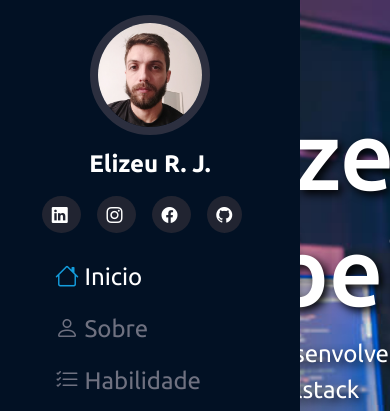
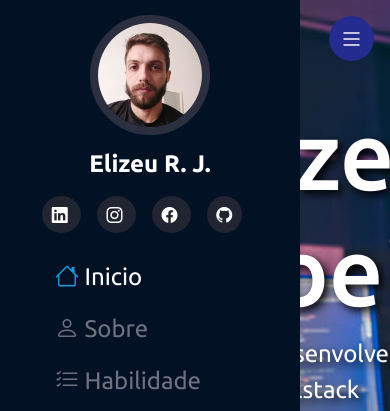
Before and after one commit to elizeurjr/zeuxz-portifolio, a Python web app: template templates/index.html in a window 390 px wide; the page is wider, and only the part inside the window is pictured. Shown: the top 411 px of that part. Run offline with Jinja, Linux system fonts and the light colour scheme; the template is opened without the code that fills it, so the values that code supplies are empty; some libraries are stand-ins or nearby versions.

Commit message:
add style for mobile view

```diff
--- a/static/style.css
+++ b/static/style.css
@@ -114,3 +114,20 @@ section#inicio div#arraste a{
     text-decoration: none;
     color: #fff;
 }
+
+i.menu-mobile {
+    position: fixed;
+    color: #fff;
+    background-color: #252c90;
+    right: 1rem;
+    top: 1rem;
+    font-size: 1.5rem;
+    border-radius: 4rem;
+    cursor: pointer;
+    z-index: 10;
+    width: 45px;
+    height: 45px;
+    display: flex;
+    justify-content: center;
+    align-items: center;
+}
--- a/templates/index.html
+++ b/templates/index.html
@@ -9,6 +9,9 @@
     <title>Zeuxz</title>
 </head>
 <body>
+
+    <i class="bi bi-list menu-mobile"></i>
+
     <aside id="header">
         <section class="profile">
             <img src="../static/img/2023-03-31-1234171432.jpg" alt="Foto Elizeu">
```
